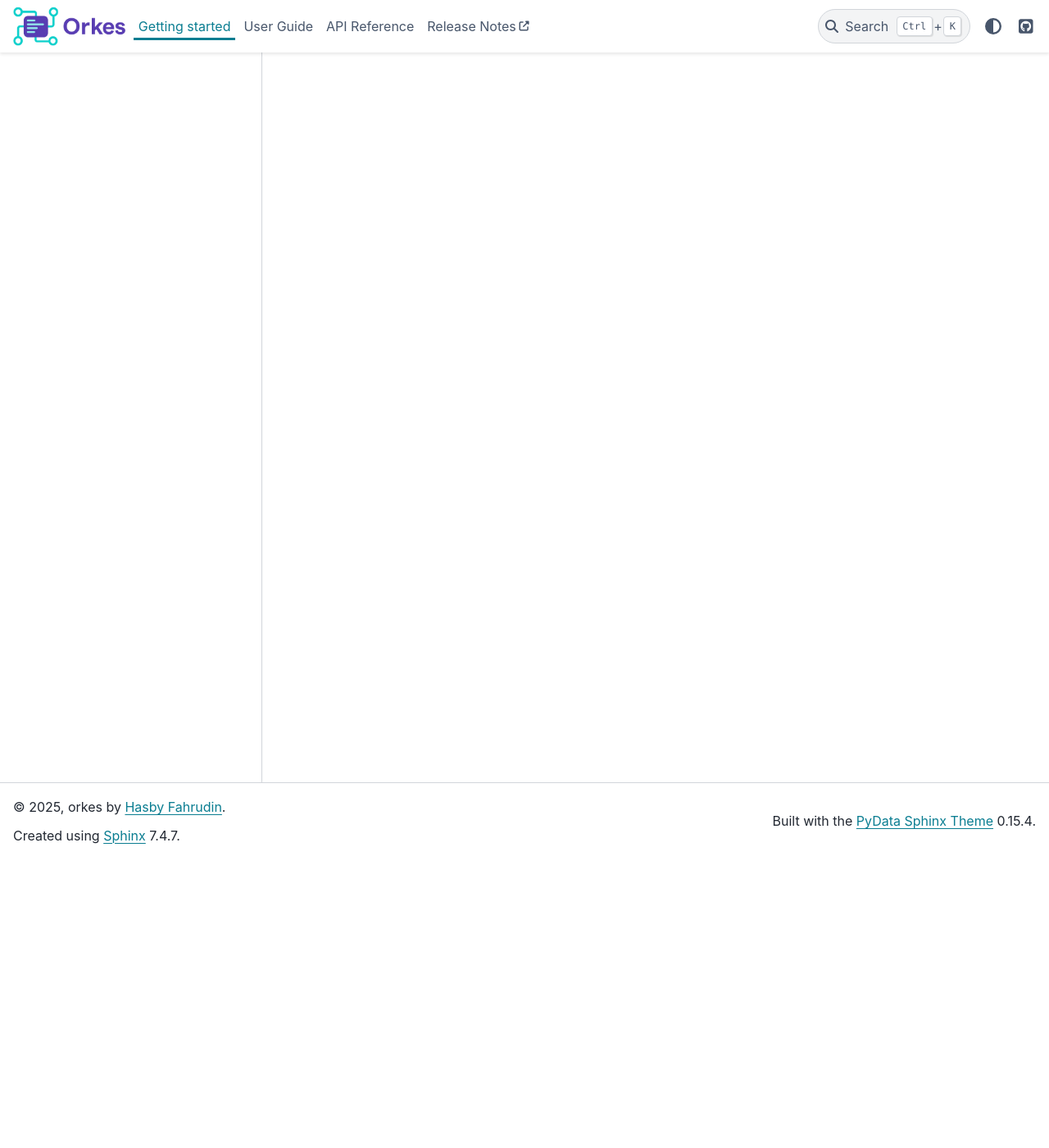
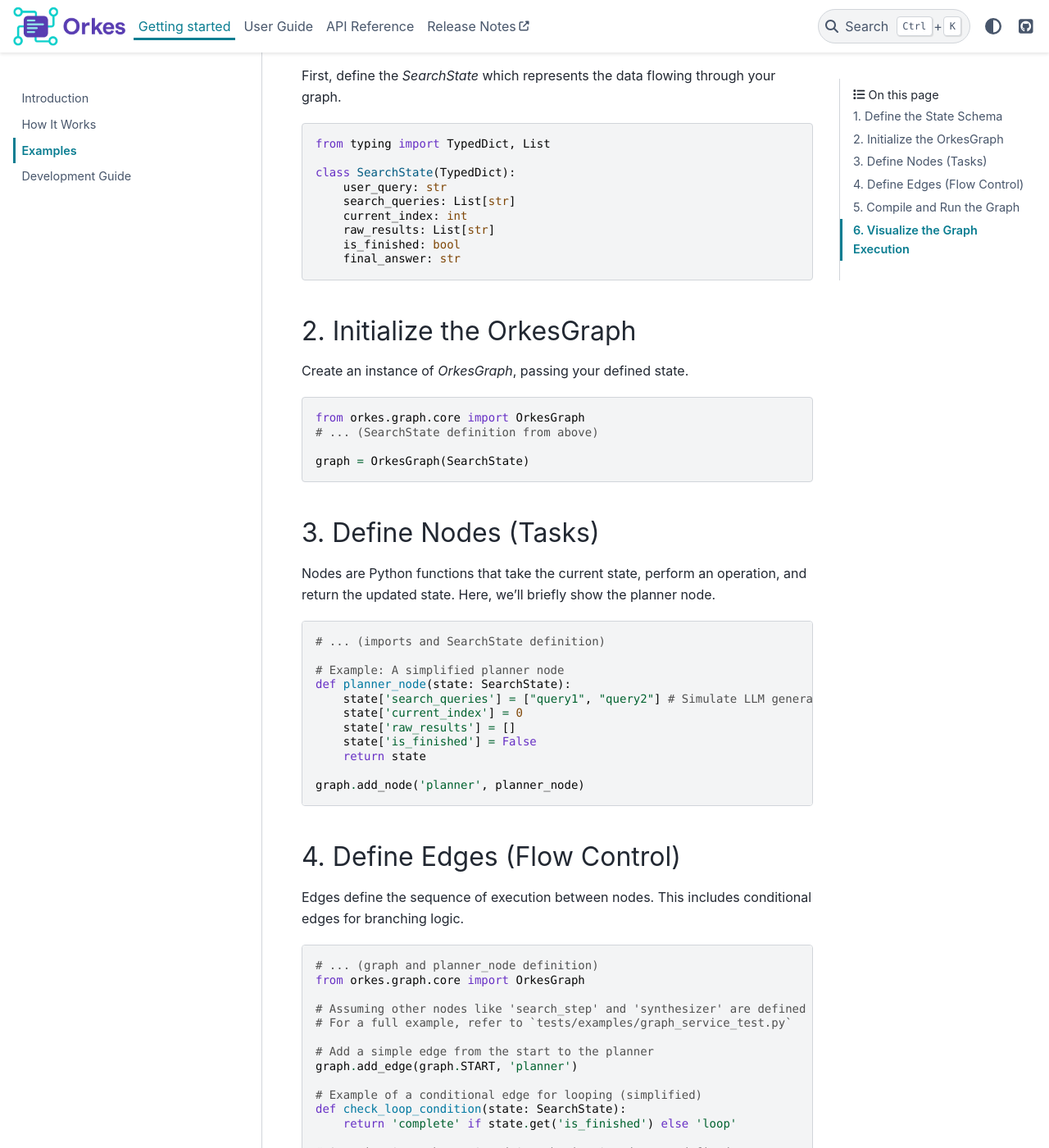
Before and after one commit to hfahrudin/orkes, a Sphinx documentation site: the page built from docs/source/getting_started/examples.rst, in a window 1280 px wide and 1400 px high, scrolled down 352 px. Shown: the whole window at 82% size. Built offline with Sphinx 7.4.7 and the PyData theme 0.15.4, drawn with Linux system fonts in a browser that asks for light colours; some of the changed text lies outside the part shown.

Commit message:
add examples

```diff
--- a/docs/source/getting_started/dev.rst
+++ b/docs/source/getting_started/dev.rst
@@ -57,6 +57,6 @@ The report is located in the `reports` folder at the root of your project:
 
 .. code-block:: text
 
-    reports/report_{test_type}_{timestamp}.html
+    tests/reports/report_{test_type}_{timestamp}.html
 
 Open this file in your web browser to examine the test outcomes.
--- a/docs/source/getting_started/examples.rst
+++ b/docs/source/getting_started/examples.rst
@@ -1,7 +1,125 @@
 .. _examples:
 
-===============
+========
 Examples
-===============
+========
 
-Test
+This section provides a simple example to illustrate the core workflow of building, running, and visualizing an Orkes graph.
+
+We'll define a simple graph that plans search queries, executes them, and then synthesizes a final answer.
+
+1. Define the State Schema
+--------------------------
+First, define the `SearchState` which represents the data flowing through your graph.
+
+.. code-block:: python
+
+    from typing import TypedDict, List
+
+    class SearchState(TypedDict):
+        user_query: str
+        search_queries: List[str]
+        current_index: int
+        raw_results: List[str]
+        is_finished: bool
+        final_answer: str
+
+2. Initialize the OrkesGraph
+-----------------------------
+Create an instance of `OrkesGraph`, passing your defined state.
+
+.. code-block:: python
+
+    from orkes.graph.core import OrkesGraph
+    # ... (SearchState definition from above)
+
+    graph = OrkesGraph(SearchState)
+
+3. Define Nodes (Tasks)
+-----------------------
+Nodes are Python functions that take the current state, perform an operation, and return the updated state. Here, we'll briefly show the planner node.
+
+.. code-block:: python
+
+    # ... (imports and SearchState definition)
+
+    # Example: A simplified planner node
+    def planner_node(state: SearchState):
+        state['search_queries'] = ["query1", "query2"] # Simulate LLM generation
+        state['current_index'] = 0
+        state['raw_results'] = []
+        state['is_finished'] = False
+        return state
+
+    graph.add_node('planner', planner_node)
+
+4. Define Edges (Flow Control)
+------------------------------
+Edges define the sequence of execution between nodes. This includes conditional edges for branching logic.
+
+.. code-block:: python
+
+    # ... (graph and planner_node definition)
+    from orkes.graph.core import OrkesGraph
+
+    # Assuming other nodes like 'search_step' and 'synthesizer' are defined
+    # For a full example, refer to `tests/examples/graph_service_test.py`
+
+    # Add a simple edge from the start to the planner
+    graph.add_edge(graph.START, 'planner')
+
+    # Example of a conditional edge for looping (simplified)
+    def check_loop_condition(state: SearchState):
+        return 'complete' if state.get('is_finished') else 'loop'
+
+    # Assuming 'search_step' and 'synthesizer' nodes are defined
+    # graph.add_node('search_step', execute_search_node)
+    # graph.add_node('synthesizer', synthesis_node)
+    # graph.add_node('consolidate', retrieval_consolidator)
+
+    # graph.add_conditional_edge(
+    #     'search_step',
+    #     check_loop_condition,
+    #     {
+    #         'loop': 'consolidate',
+    #         'complete': 'synthesizer'
+    #     }
+    # )
+    graph.add_edge('synthesizer', graph.END)
+
+
+5. Compile and Run the Graph
+----------------------------
+Compile the graph to prepare it for execution, then run it with an initial state.
+
+.. code-block:: python
+
+    # ... (full graph definition)
+
+    runner = graph.compile()
+    initial_state: SearchState = {
+        "user_query": "What are the key differences between Orkes Conductor and Temporal?",
+        "search_queries": [],
+        "current_index": 0,
+        "raw_results": [],
+        "is_finished": False,
+        "final_answer": ""
+    }
+
+    print("Running graph...")
+    runner.run(initial_state)
+    print("Graph execution complete.")
+
+
+6. Visualize the Graph Execution
+--------------------------------
+Orkes provides a visualization tool to inspect the flow and state changes during execution.
+
+.. code-block:: python
+
+    # ... (after runner.run(initial_state))
+
+    runner.visualize_trace()
+    print("Graph visualization trace generated. Check your traces folder.")
+
+For a complete and runnable example, please refer to `tests/examples/graph_service_test.py`.
```
Also changed, not shown: docs/source/getting_started/intro.rst (+0 -11 lines), 4 other files.
